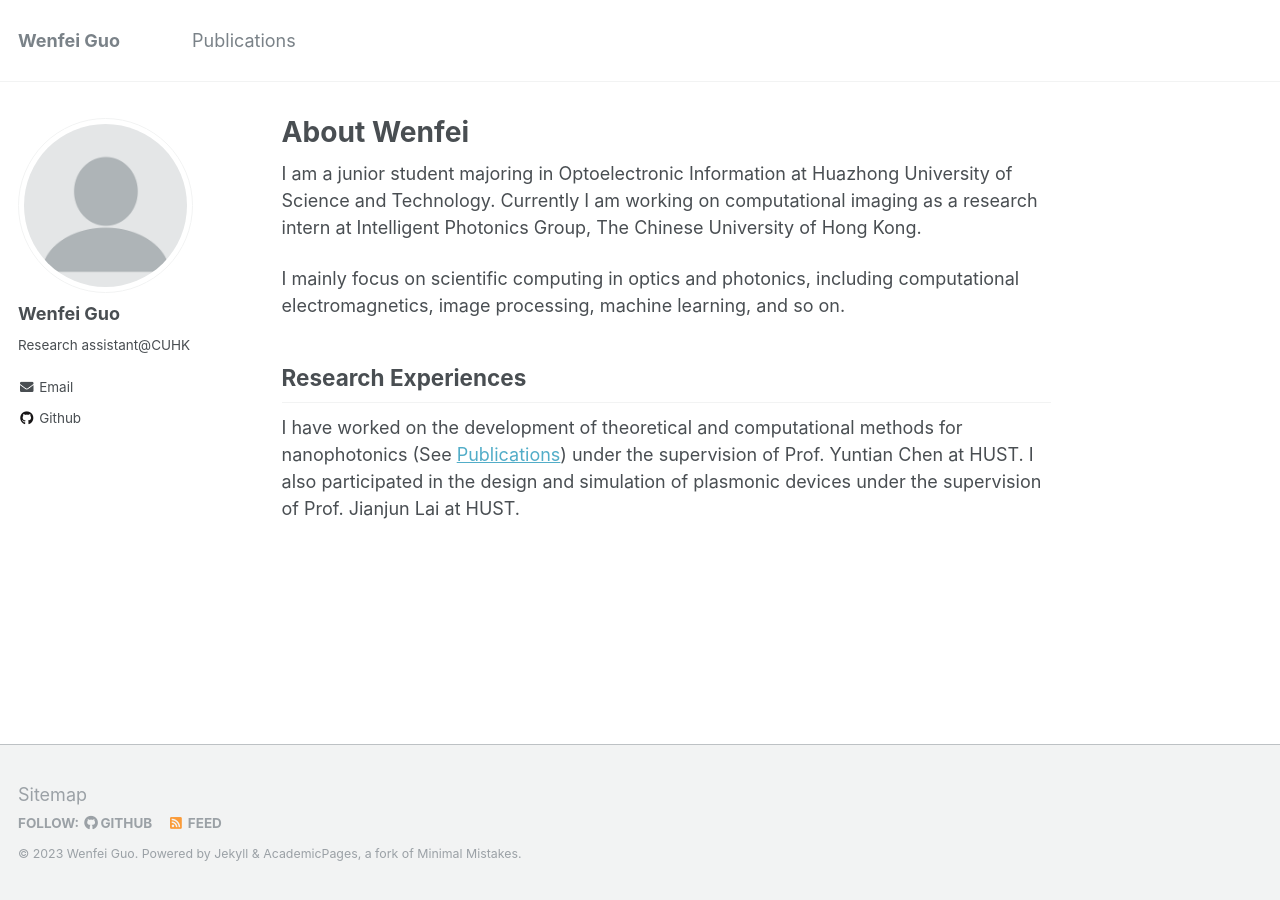
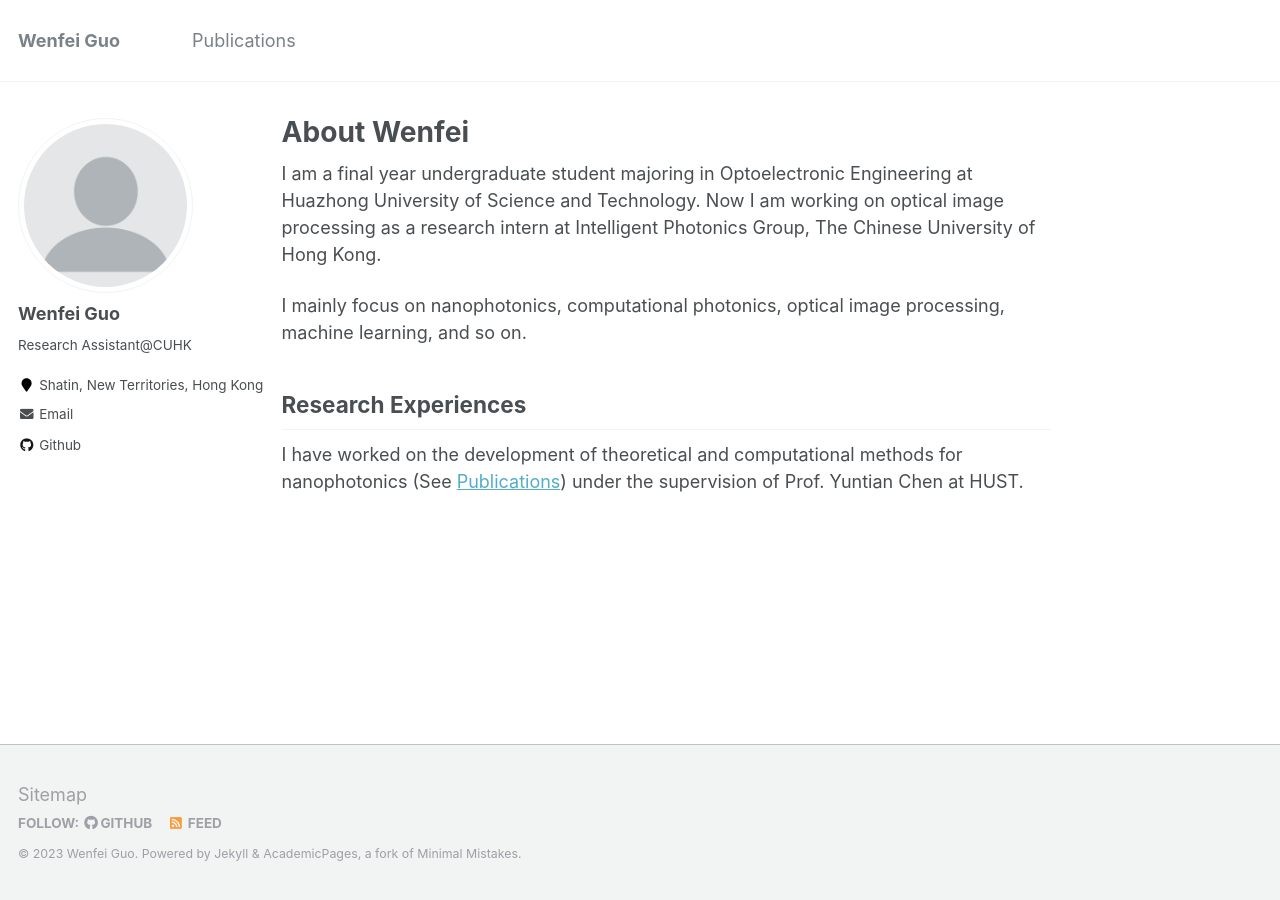
Before and after one commit to cma9cma/cma9cma.github.io, a Jekyll site: the page built from _pages/about.md, in a window 1280 px wide. Built offline with Jekyll 4.4.1, drawn with Linux system fonts in a browser that asks for light colours.

Commit message:
20230901_update_2

```diff
--- a/_config.yml
+++ b/_config.yml
@@ -82,8 +82,8 @@ analytics:
 author:
   name             : "Wenfei Guo"
   avatar           : "profile.png"
-  bio              : "Research assistant@CUHK"
-  location         :
+  bio              : "Research Assistant@CUHK"
+  location         : "Shatin, New Territories, Hong Kong"
   employer         :
   pubmed           :
   googlescholar    :
--- a/_pages/about.md
+++ b/_pages/about.md
@@ -8,10 +8,10 @@ redirect_from:
   - /about.html
 ---
 
-I am a junior student majoring in Optoelectronic Information at Huazhong University of Science and Technology. Currently I am working on computational imaging as a research intern at Intelligent Photonics Group, The Chinese University of Hong Kong.
+I am a final year undergraduate student majoring in Optoelectronic Engineering at Huazhong University of Science and Technology. Now I am working on optical image processing as a research intern at Intelligent Photonics Group, The Chinese University of Hong Kong.
 
-I mainly focus on scientific computing in optics and photonics, including computational electromagnetics, image processing, machine learning, and so on.
+I mainly focus on nanophotonics, computational photonics, optical image processing, machine learning, and so on.
 
 Research Experiences
 ------
-I have worked on the development of theoretical and computational methods for nanophotonics (See [Publications](https://cma9cma.github.io/publications/)) under the supervision of Prof. Yuntian Chen at HUST. I also participated in the design and simulation of plasmonic devices under the supervision of Prof. Jianjun Lai at HUST.
+I have worked on the development of theoretical and computational methods for nanophotonics (See [Publications](https://cma9cma.github.io/publications/)) under the supervision of Prof. Yuntian Chen at HUST.
```
Also changed, not shown: _publications/2010-10-01-paper-title-number-2.md (+2 -2 lines).
